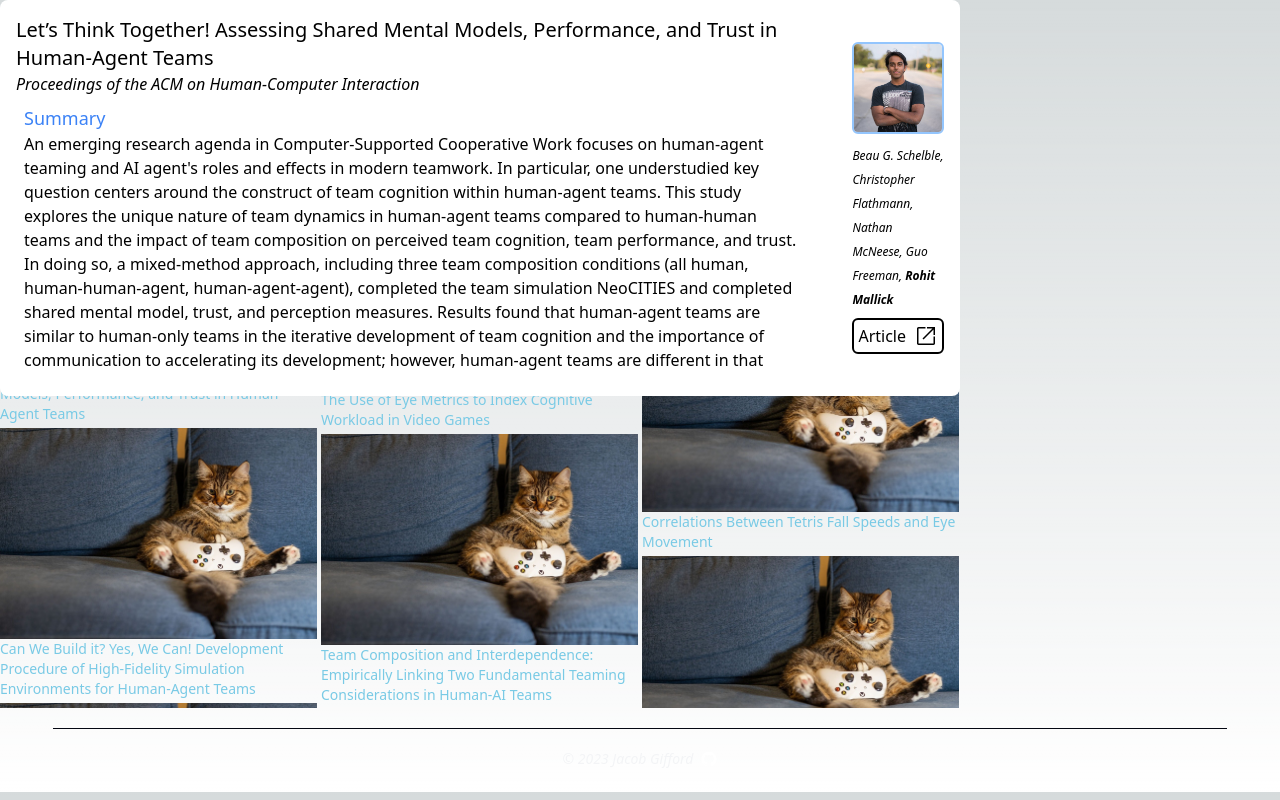
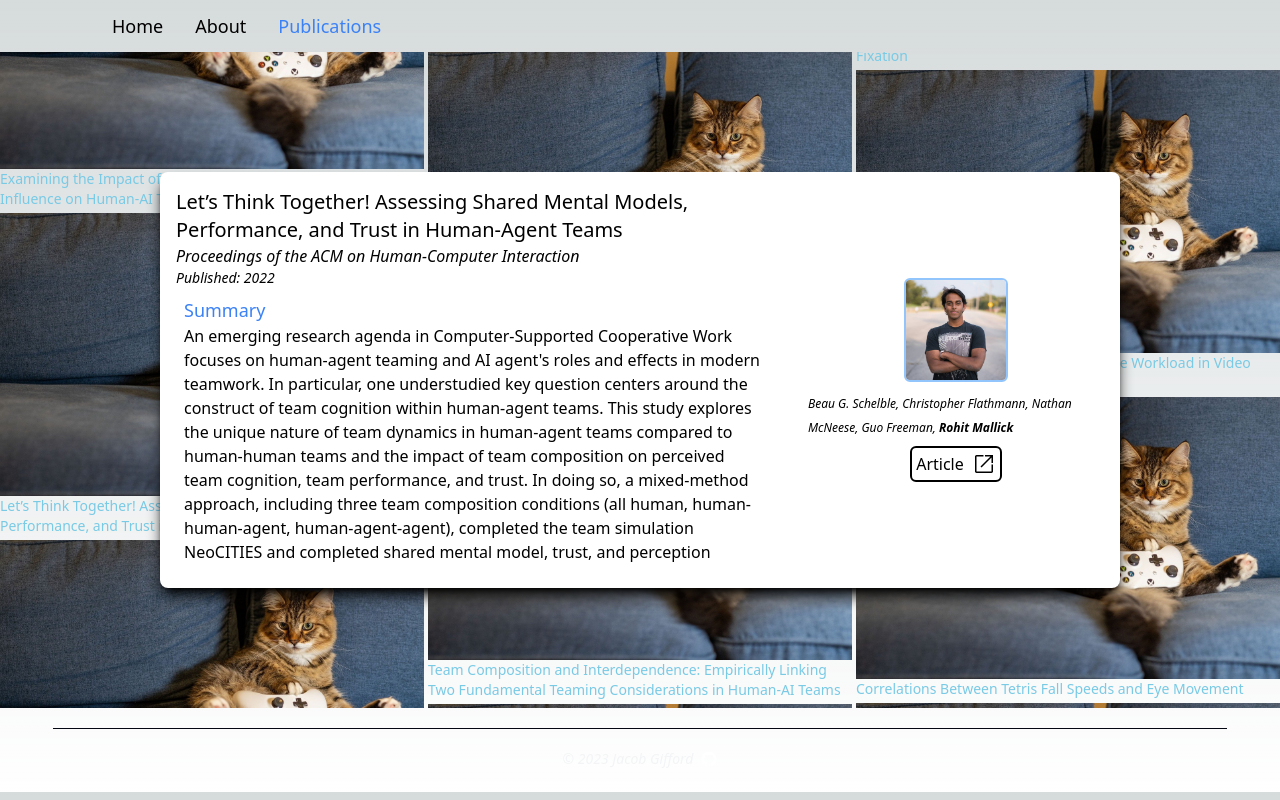
Before and after one commit to JaeGif/Rohit_Portfolio, a Next.js app: page /publications in a window 1280 px wide. Both pictures are taken after a click on the element 212 px from the left and 316 px from the top of the page. Built offline with nearby package versions, Linux system fonts and the light colour scheme.

Commit message:
modal cleaned and animations memoized

```diff
--- a/src/components/publications/Publication.tsx
+++ b/src/components/publications/Publication.tsx
@@ -10,17 +10,17 @@ type PublicationProps = {
 
 function Publication({ data }: PublicationProps) {
   return (
-    <div className='flex p-4 justify-between items center sm:w-3/4 w-full bg-white opacity-100 rounded-lg text-black gap-10'>
-      <span className='flex flex-col'>
+    <div className='flex p-4 justify-between items center sm:w-3/4 w-full bg-white opacity-100 rounded-lg text-black gap-10 shadow-lg shadow-black'>
+      <span className='flex flex-col w-2/3'>
         <h2 className='text-xl pr-2'>{data.title}</h2>
         <p>
           <em>{data.publisher}</em>
         </p>
-        {/*         {data.year && (
+        {data.year && (
           <p className='text-sm'>
-            <em>{data.year}</em>
+            <em>Published: {data.year}</em>
           </p>
-        )} */}
+        )}
         {data.summary && (
           <div className='p-2'>
             <h3 className='text-lg text-blue-500'>Summary</h3>
--- a/src/components/publicationsCarousel/CarouselWrapper.tsx
+++ b/src/components/publicationsCarousel/CarouselWrapper.tsx
@@ -1,6 +1,5 @@
-import React, { useEffect, useState } from 'react';
+import React, { useEffect, useState, useMemo } from 'react';
 import publicationDataset from '../../data/publications.json';
-import Publication from './Publication';
 import uniqid from 'uniqid';
 import DownColumn from './DownColumn';
 import { PublicationType } from '@/types/data';
@@ -18,26 +17,7 @@ function CarouselWrapper() {
   const [overViewVisible, setOverviewVisible] = useState(false);
   const [overviewData, setOverviewData] = useState<PublicationType>();
   // animate the motion no scroll effect
-  useEffect(() => {
-    if (loaded) {
-      console.log(
-        dataOneThird!.length,
-        dataTwoThirds!.length,
-        dataThreeThirds!.length
-      );
-      return;
-    }
-    !dataOneThird && setDataOneThird(dataset.slice(0, dataset.length / 3));
-    !dataTwoThirds &&
-      setDataTwoThirds(
-        dataset.slice(dataset.length / 3, (dataset.length / 3) * 2)
-      );
-    !dataThreeThirds &&
-      setDataThreeThirds(
-        dataset.slice((dataset.length / 3) * 2, dataset.length)
-      );
-    if (dataOneThird && dataTwoThirds && dataThreeThirds) setLoaded(true);
-  }, [dataset, dataOneThird, dataTwoThirds, dataThreeThirds, loaded]);
+
   const handleOpeningOverview = (data: PublicationType) => {
     setOverviewData(data);
     setOverviewVisible(true);
@@ -46,11 +26,10 @@ function CarouselWrapper() {
     setOverviewData(undefined);
     setOverviewVisible(false);
   };
+
+  const ScrollColumns = useMemo(() => {
     return (
-    // height needs to be calculated to subtract
-    // the header and footer heights
-
-    <div className='relative h-[82vh] w-screen flex justify-center items-center overflow-hidden gap-1'>
+      <>
         {dataOneThird && (
           <DownColumn
             key={uniqid()}
@@ -72,15 +51,44 @@ function CarouselWrapper() {
             openOverview={handleOpeningOverview}
           />
         )}
+      </>
+    );
+  }, [dataOneThird, dataTwoThirds, dataThreeThirds]);
+  useEffect(() => {
+    if (loaded) {
+      console.log(
+        dataOneThird!.length,
+        dataTwoThirds!.length,
+        dataThreeThirds!.length
+      );
+      return;
+    }
+    !dataOneThird && setDataOneThird(dataset.slice(0, dataset.length / 3));
+    !dataTwoThirds &&
+      setDataTwoThirds(
+        dataset.slice(dataset.length / 3, (dataset.length / 3) * 2)
+      );
+    !dataThreeThirds &&
+      setDataThreeThirds(
+        dataset.slice((dataset.length / 3) * 2, dataset.length)
+      );
+    if (dataOneThird && dataTwoThirds && dataThreeThirds) setLoaded(true);
+  }, [dataset, dataOneThird, dataTwoThirds, dataThreeThirds, loaded]);
+
+  return (
+    // height needs to be calculated to subtract
+    // the header and footer heights
+
+    <div className='relative h-[82vh] w-screen flex justify-center items-center overflow-hidden gap-1'>
+      {ScrollColumns}
       <AnimatePresence>
         {overViewVisible && overviewData && (
-          <>
           <div
-              className='h-screen w-screen'
+            className='h-screen w-screen fixed z-10 flex justify-center items-center bg-[rgba(0,0,0,0)]'
             onClick={handleClosingOverview}
-            ></div>
+          >
             <Overview data={overviewData} />
-          </>
+          </div>
         )}
       </AnimatePresence>
     </div>
--- a/src/components/publicationsCarousel/Overview.tsx
+++ b/src/components/publicationsCarousel/Overview.tsx
@@ -10,10 +10,10 @@ function Overview({ data }: OverviewProps) {
   return (
     <motion.div
       key={uniqid()}
-      initial={{ x: -100, opacity: 0 }}
-      animate={{ x: 0, opacity: 1 }}
-      exit={{ x: -100, opacity: 0 }}
-      className='z-10 fixed top-0 opacity-95'
+      initial={{ scale: 0, opacity: 0 }}
+      animate={{ scale: 1, opacity: 1 }}
+      exit={{ scale: 0, opacity: 0 }}
+      className='flex justify-center items-center'
     >
       <Publication data={data} />
     </motion.div>
```
Lines whose indentation alone changed are shown as unchanged.
